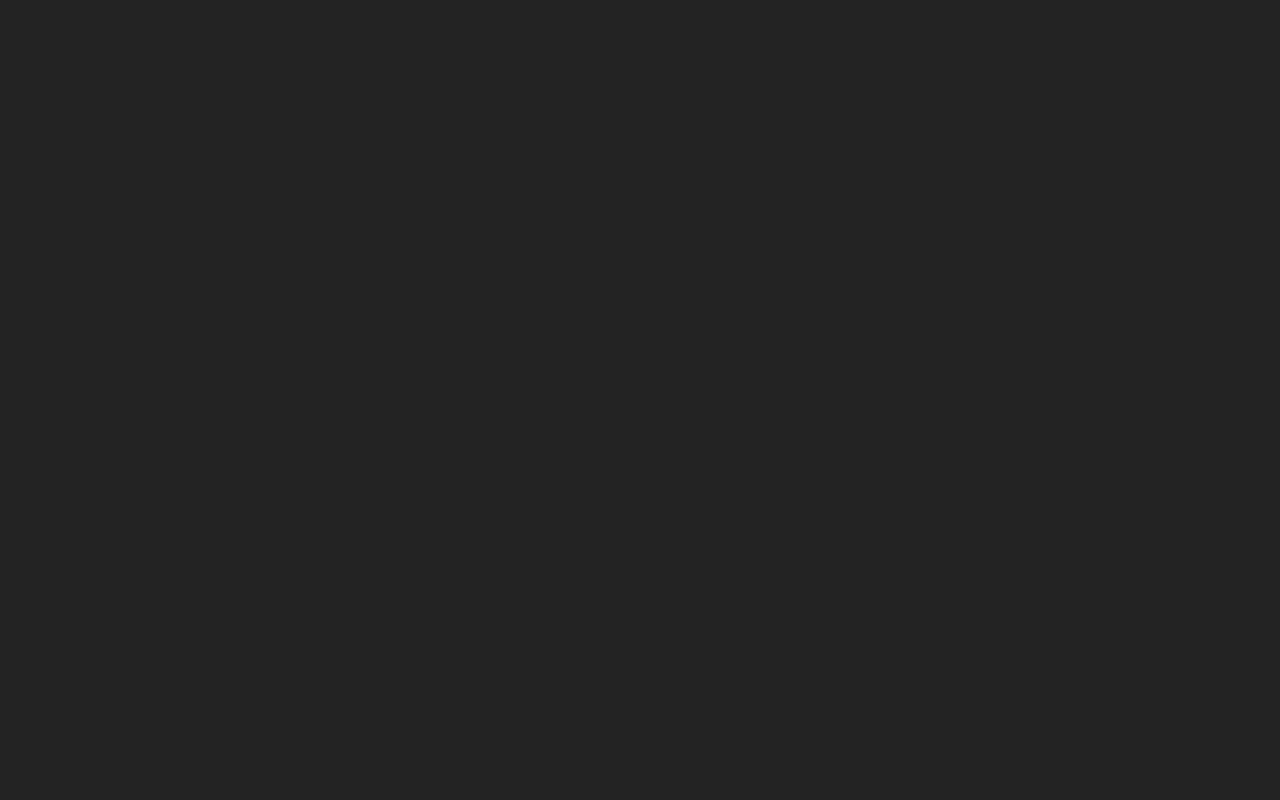
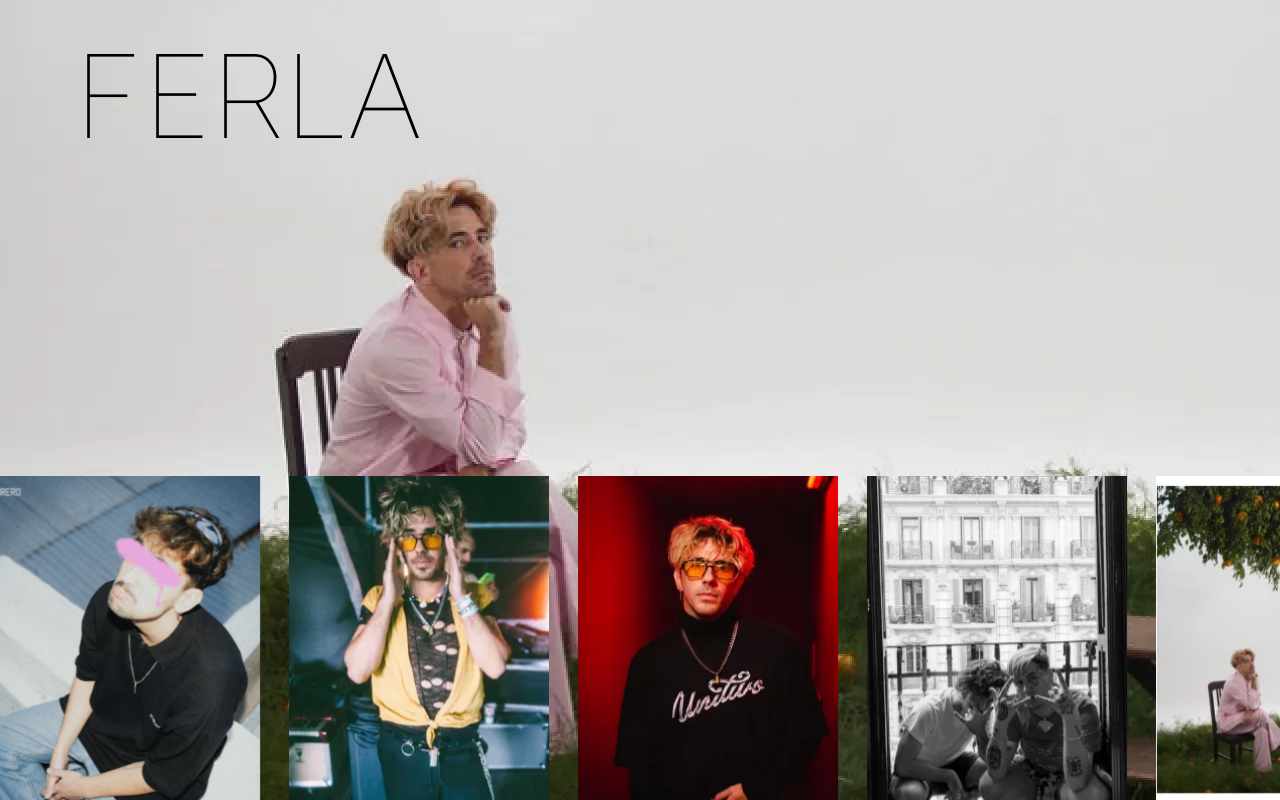
Before and after one commit to antoninosartori/ferla, a React (Vite) app: page / in a window 1280 px wide. Built offline with nearby package versions, Linux system fonts and the light colour scheme.

Commit message:
FER-9 Issue: size changes

```diff
--- a/src/components/Slider/Slider.css
+++ b/src/components/Slider/Slider.css
@@ -4,9 +4,14 @@
 	color: white;
 }
 
+.swiper-slide {
+	width: 264px;
+	height: 324px;
+}
+
 .slide-img {
-	width: 250px;
-	height: 350px;
+	width: 260px;
+	height: 327px;
 	background-repeat: no-repeat;
 	object-fit: cover;
 }
--- a/src/components/Slider/Slider.jsx
+++ b/src/components/Slider/Slider.jsx
@@ -7,7 +7,7 @@ export default function Slider({ slides }) {
 	return (
 		<>
 			<Swiper
-				spaceBetween={30}
+				spaceBetween={20}
 				slidesPerView={4.5}
 				onSlideChange={() => console.log('slide change')}
 				onSwiper={(swiper) => console.log(swiper)}
--- a/src/pages/Home/Home.jsx
+++ b/src/pages/Home/Home.jsx
@@ -1,9 +1,10 @@
 import './Home.css'
+import Hero from '../../sections/Hero/Hero'
 export default function Home() {
 	return (
 		<section className='Home-main-container'>
 
-         {/* < Hero /> */}
+			< Hero />
 			{/* < Projects /> */}
 			{/* < Bio /> */}
 			{/* < Fotter /> */}
--- a/src/sections/Hero/Hero.css
+++ b/src/sections/Hero/Hero.css
@@ -1,14 +1,20 @@
 .hero-container {
-	background-image: url('../../assets//projects/revolver.jpg');
+	background-image: url('../../assets/hero/ferla-landscape.webp');
 	background-repeat: no-repeat;
-	object-fit: cover;
 	height: 100%;
 	min-height: 100vh;
-
+	background-size: cover;
 	display: flex;
 	flex-direction: column;
-	/*align-items: start;*/
 	justify-content: space-between;
+}
+
+
+.hero-title {
+	width: 348px;
+	height: 150px;
+	margin-top: 18px;
+	margin-left: 74px;
 }
 
 .hero-title h1 {
```
Lines whose indentation alone changed are shown as unchanged.
